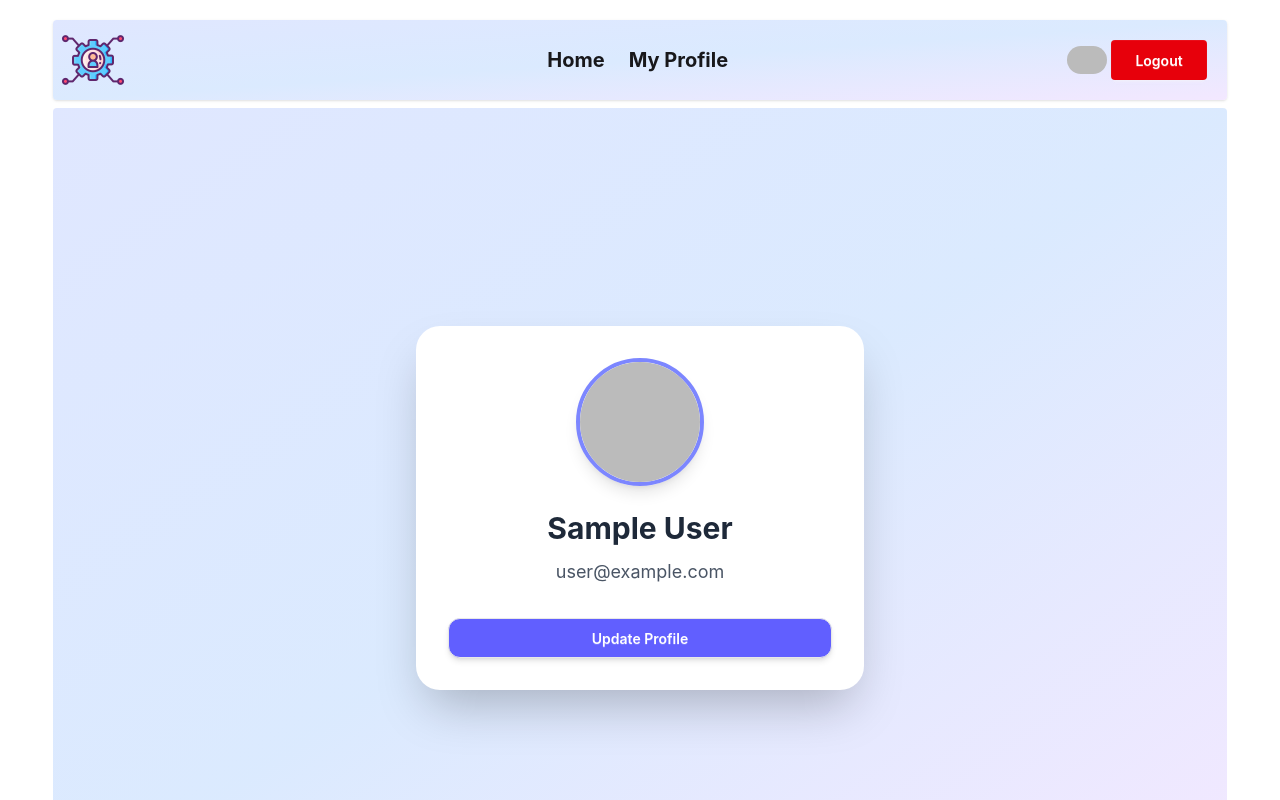
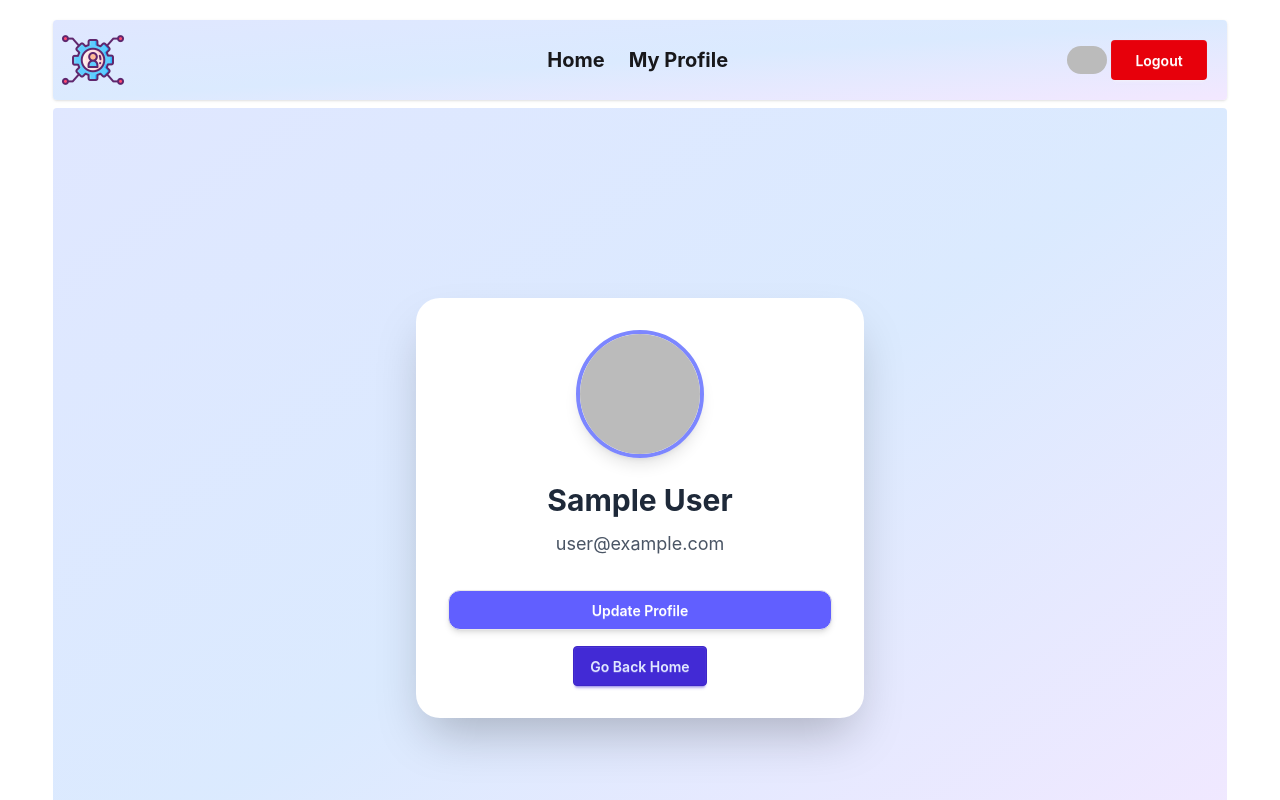
Before and after one commit to saima-231/Skill-Swap, a React (Vite) app: page /my-profile in a window 1280 px wide. Shown: the top 800 px of the page. Built offline with nearby package versions, Linux system fonts and the light colour scheme; no server answers; sample sign-in values are in the browser's storage.

Commit message:
Live link

```diff
--- a/src/Components/Skills.jsx
+++ b/src/Components/Skills.jsx
@@ -9,11 +9,11 @@ const Skills = ({skill}) => {
 
       {/* Image */}
       <div className="relative">
-        {/* <img
+        <img
           className="w-full h-56 object-cover "
           src={image}
           alt={skillName}
-        /> */}
+        />
 
         {/* Category Badge */}
         {/* <span className="absolute top-3 left-3 bg-black/70 text-white text-xs px-3 py-1 rounded-full">
--- a/src/Pages/ForgetPassword.jsx
+++ b/src/Pages/ForgetPassword.jsx
@@ -61,12 +61,6 @@ const ForgetPassword = () => {
                 >
                     Reset Password
                 </button>
-                <Link
-                    to={'/'}
-                    className="btn btn-primary w-full"
-                >
-                    Go back
-                </Link>
             </form>
 
         </div>
--- a/src/Pages/Login.jsx
+++ b/src/Pages/Login.jsx
@@ -2,6 +2,7 @@ import React, { useContext, useRef, useState } from 'react';
 import { Link, useLocation, useNavigate } from 'react-router';
 import { AuthContext } from '../Components/Provider/AuthProvider';
 import { FcGoogle } from 'react-icons/fc';
+import { toast } from 'react-toastify';
 import { FaEye } from 'react-icons/fa';
 import { IoEyeOff } from 'react-icons/io5';
 
@@ -9,6 +10,8 @@ const Login = () => {
   const {
     signIn,
     signInWithPopupFunc,
+    setLoading,
+    loading
   }
     = useContext(AuthContext);
 
--- a/src/Pages/MyProfile.jsx
+++ b/src/Pages/MyProfile.jsx
@@ -37,6 +37,9 @@ const MyProfile = () => {
         <Link to={'/update-profile'} className="btn mt-8 w-full bg-indigo-500 hover:bg-indigo-600 text-white font-semibold py-3 rounded-xl transition duration-300 shadow-md hover:shadow-xl">
           Update Profile
         </Link>
+          <Link to={'/'} className="btn btn-primary mt-4">
+                           Go Back Home
+                          </Link>
       </div>
     </div>
     );
```
